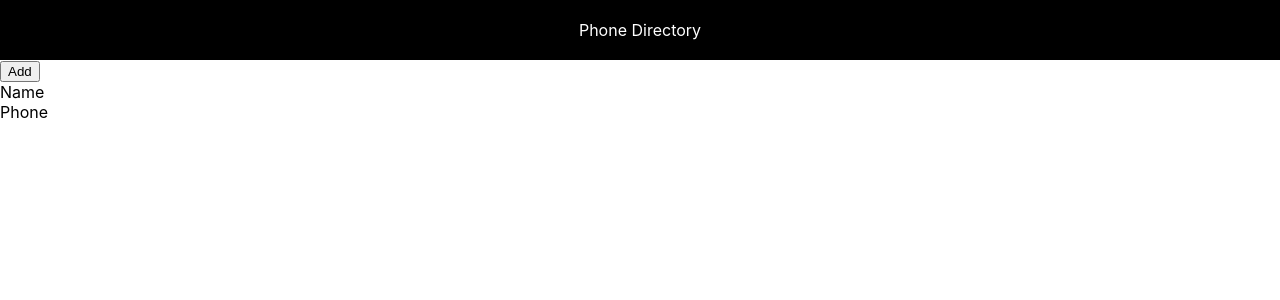
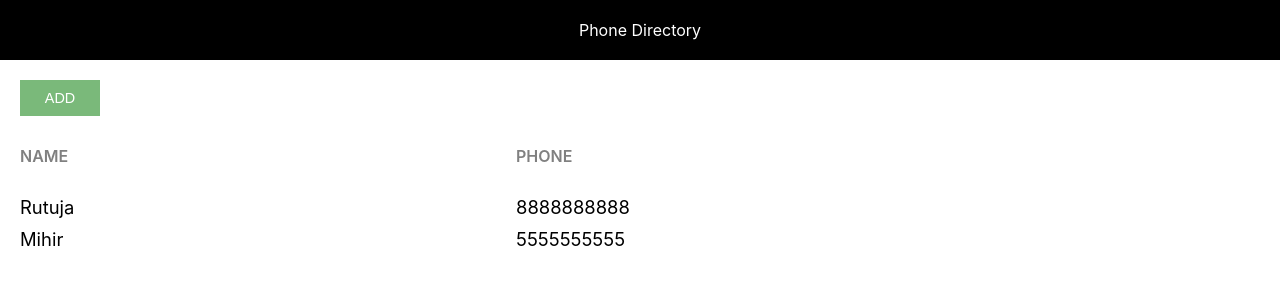
Before and after one commit to Rutuja0699/phone-directory, a React (Create React App) app: page / in a window 1280 px wide. Shown: the top 300 px of the page. Built offline with nearby package versions, Linux system fonts and the light colour scheme.

Commit message:
Rendered Subscribers Dynamically

```diff
--- /dev/null
+++ b/src/App.css
@@ -0,0 +1,44 @@
+.component-body-container {
+    padding: 20px;
+}
+
+.custom-btn {
+    padding: 10px;
+    border: none;
+    margin-right: 10px;
+    text-transform: uppercase;
+    width: 80px;
+    font-size: 0.9rem;
+    cursor: pointer;
+    outline: none;
+}
+
+.add-btn {
+    background: #7ab97a;
+    color: #fff;
+}
+
+.grid-container {
+    display: grid;
+    grid-template-columns: 40% 30% auto;
+    margin-bottom: 10px;
+}
+
+.heading-container {
+    margin: 30px 0 30px 0;
+    width: 100%;
+}
+
+.grid-item {
+    background-color: rgba(255, 255, 255, 0.8);
+    font-size: 1.15rem;
+    word-wrap: break-word;
+    padding-right: 10px;
+}
+
+.name-heading, .phone-heading {
+    font-size: 1rem;
+    font-weight: 600;
+    color: #808080;
+    text-transform: uppercase;
+}
--- a/src/App.js
+++ b/src/App.js
@@ -1,14 +1,49 @@
 import Header from "./Header";
+import './App.css';
+import { render } from "@testing-library/react";
 
 function App() {
-  return (
-    <><Header/>
-    <button> Add </button><div>
-        <span> Name </span><br />
-        <span> Phone </span>
-      </div></>
+  render()
+    let subscribers = [
+      {
+        name: 'Rutuja',
+        phone: '8888888888'
+      },
+      {
+        name: 'Mihir',
+        phone: '5555555555'
+      }
+    ]
 
-  );
+
+    return (
+   // <><Header/>
+   // <button> Add </button><div>
+    //    <span> Name </span><br />
+     //   <span> Phone </span>
+       <> <Header />
+        <div className="component-body-container">
+          <button className="custom-btn add-btn">Add</button>
+
+          <div className="grid-container heading-container">
+            <span className="grid-item name-heading">Name</span>
+            <span className="grid-item phone-heading">Phone</span>
+          </div>
+
+          {
+            subscribers.map(sub => {
+              return <div className="grid-container">
+                <span className="grid-item">{sub.name}</span>
+                <span className="grid-item">{sub.phone}</span>
+                </div>
+            })
+          }
+
+              </div>
+     </>
+
+        );
 }
 
+
 export default App;
```
